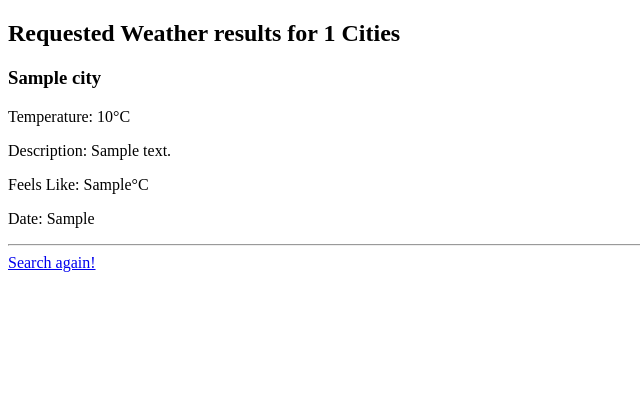
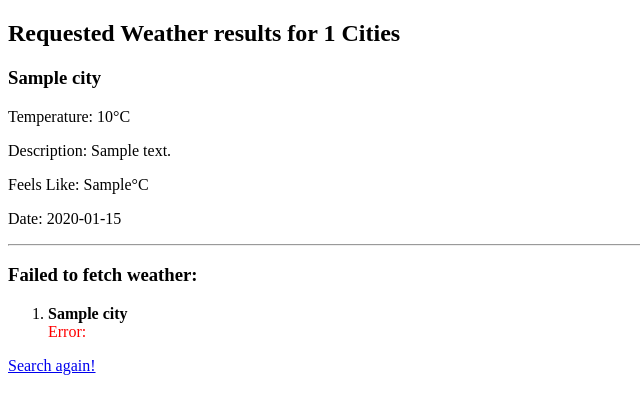
Before and after one commit to Suri-DevOpsPersonal/WeatherApi, a Flask app: template templates/fetch-weather.html in a window 1280 px wide. Shown: the top 414 px of the page, without its empty margins (0-640 px from the left). Run offline with Flask 3, Linux system fonts and the light colour scheme; the template is opened without the code that fills it: most values are stand-ins (such as "Sample title", 1, 10 or a date in 2020).

Commit message:
Fix Excception handler and JSON format response

```diff
--- a/app.py
+++ b/app.py
@@ -4,7 +4,6 @@
 from flask import jsonify, request
 import asyncio
 import os
-# import aiohttps
 from services.weather_service import get_multiple_weather
 app = Flask(__name__)
 
@@ -14,20 +13,41 @@
 
 @app.route("/get-city-weather")
 def get_city_weather():
+    json_data = []
     city_input = request.args.get("city")
     if city_input:
         cities = [c.strip() for c in city_input.split(",")]
         weather_data = asyncio.run(get_multiple_weather(cities))
         city_count = len(weather_data)
+        successful_cities = []
+        failed_cities = []
+        for city, result in zip(cities, weather_data):
+            if isinstance(result, Exception):
+                failed_cities.append({
+                    "city": city,
+                    "error": str(result)
+                    })
+            else:
+                successful_cities.append(result)
 
         if request.args.get("format") == "json":
+            for city in successful_cities:
+                json_data.append({
+                    **city,
+                    "current_dt": city["current_dt"].isoformat()
+                    })
+            status_code = 200 if not failed_cities else 207
             return jsonify({
-                "city_count": city_count,
-                "data": weather_data
-                })
+                "city_count": len(json_data),
+                "scuccess_count": len(json_data),
+                "error_count": len(failed_cities),
+                "data": successful_cities,
+                "errors": failed_cities
+                }), status_code
         return render_template(
             "fetch-weather.html",
-            weather_data=weather_data,
+            successful_cities=successful_cities,
+            failed_cities=failed_cities,
             city_count=city_count
             )
 
--- a/services/weather_service.py
+++ b/services/weather_service.py
@@ -2,28 +2,41 @@
 
 import asyncio
 import aiohttp
-from datetime import datetime,timezone, timedelta
+from datetime import datetime, timezone, timedelta
+from exceptions.exceptions import CityNotFoundError, WeatherServiceError, ExternalAPIError
 
 API_KEY = "9572426d283b012826622f6a5749f8b9"
 BASE_URL = "https://api.openweathermap.org/data/2.5/weather"
 
+
 async def get_weather(city_name):
     """Featch weather for a city asyncronomously"""
     async with aiohttp.ClientSession() as session:
-        params = {'q': city_name, 'appid': API_KEY, 'units': 'metric'}
-        async with session.get(BASE_URL, params=params) as response:
-            if response.status == 200:
+        params = {"q": city_name, "appid": API_KEY, "units": "metric"}
+        try:
+            async with session.get(BASE_URL, params=params) as response:
+                if response.status == 404:
+                    raise CityNotFoundError(f"City not found: {city_name}")
+                if response.status != 200:
+                    raise ExternalAPIError(f"API Error: {response.status}")
                 data = await response.json()
-                main = data['main']
-                weather = data['weather'][0]
-                dt = datetime.fromtimestamp(data['dt'], tz=timezone(timedelta(seconds=data['timezone'])))
-                current_dt = dt.strftime("%Y-%m-%d, Time: %I:%M:%S %p")
-                return {"city": data['name'], "temperature": main['temp'], "description": weather['description'], "feels_like": main['feels_like'], "current_dt": current_dt}
-            else:
-                error_text = await response.text()
-                return f"No City Found {city_name}. Error: {error_text}"
+                main = data["main"]
+                weather = data["weather"][0]
+                current_dt = datetime.fromtimestamp(
+                    data["dt"], tz=timezone(timedelta(seconds=data["timezone"]))
+                )
+
+                return {
+                    "city": data["name"],
+                    "temperature": main["temp"],
+                    "description": weather["description"],
+                    "feels_like": main["feels_like"],
+                    "current_dt": current_dt
+                }
+        except aiohttp.ClientError as e:
+            raise ExternalAPIError(f"Network error occurred: {str(e)}")
 
 async def get_multiple_weather(cities):
     """Fetch weather for multiple cities asyncronomously"""
     tasks = [get_weather(city) for city in cities]
-    return await asyncio.gather(*tasks)
+    return await asyncio.gather(*tasks, return_exceptions=True)
--- a/templates/fetch-weather.html
+++ b/templates/fetch-weather.html
@@ -9,14 +9,25 @@
 
 <body>
     <h2>Requested Weather results for {{ city_count }} Cities</h2>
-    {% for weather in weather_data %}
+    {% for weather in successful_cities %}
     <h3>{{ weather.city }}</h3>
     <p>Temperature: {{ weather.temperature }}°C</p>
     <p>Description: {{ weather.description }}</p>
     <p>Feels Like: {{ weather.feels_like }}°C</p>
-    <p>Date: {{ weather.current_dt }}</p>
+    <p>Date: {{ weather.current_dt.strftime("%Y-%m-%d, Time: %I:%M:%S %p") }}</p>
     <hr>
     {% endfor %}
+    {% if failed_cities %}
+    <h3>Failed to fetch weather:</h3>
+    <ol>
+        {% for city in failed_cities %}
+        <li>
+            <strong>{{ city.city }}</strong><br>
+            <span style="color:red;">Error: {{ city.error }}</span>
+        </li>
+        {% endfor %}
+    </ol>
+    {% endif %}
     <a href="/get-city-weather">Search again!</a>
 </body>
 
```
Also changed, not shown: exceptions/exceptions.py (added, +10 -0 lines), exceptions/__init__.py (added).
